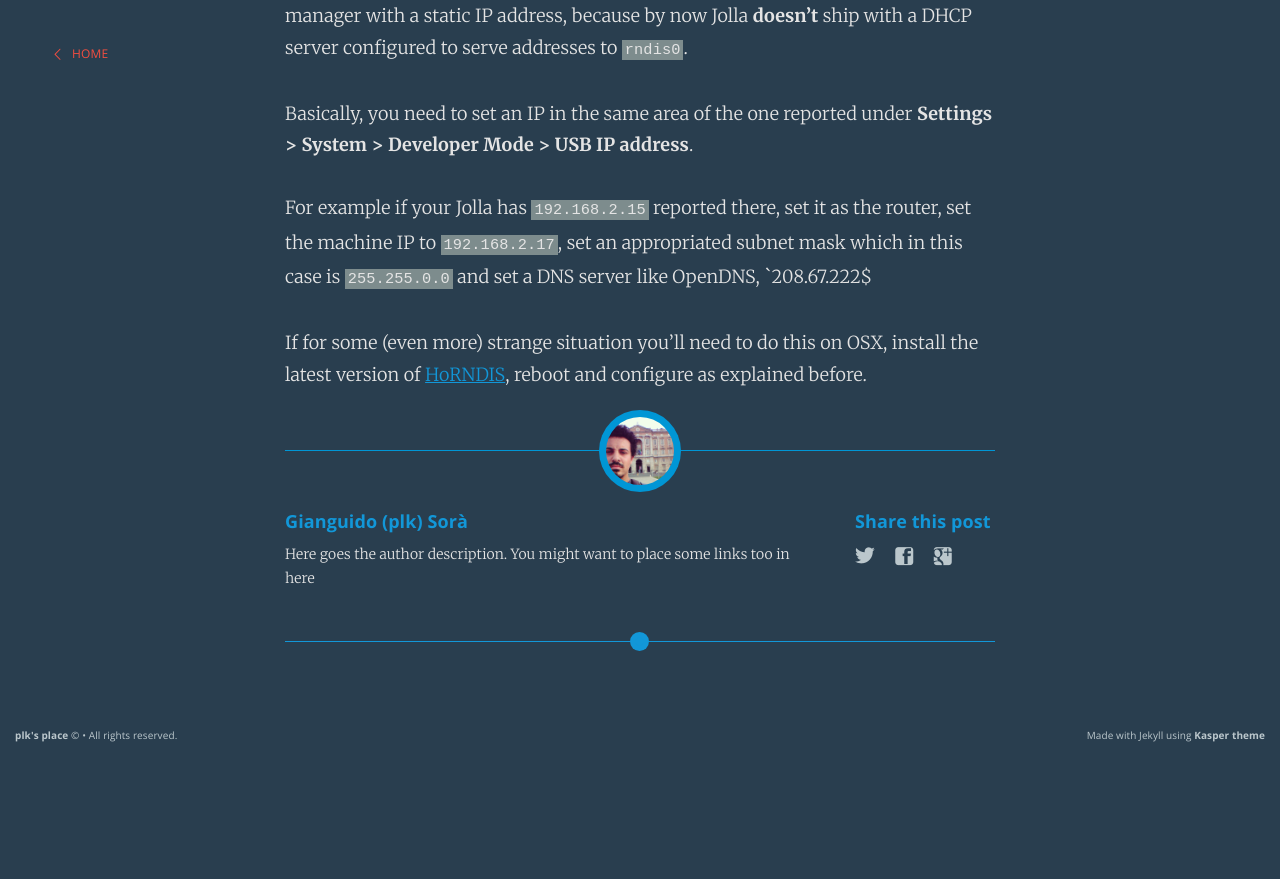
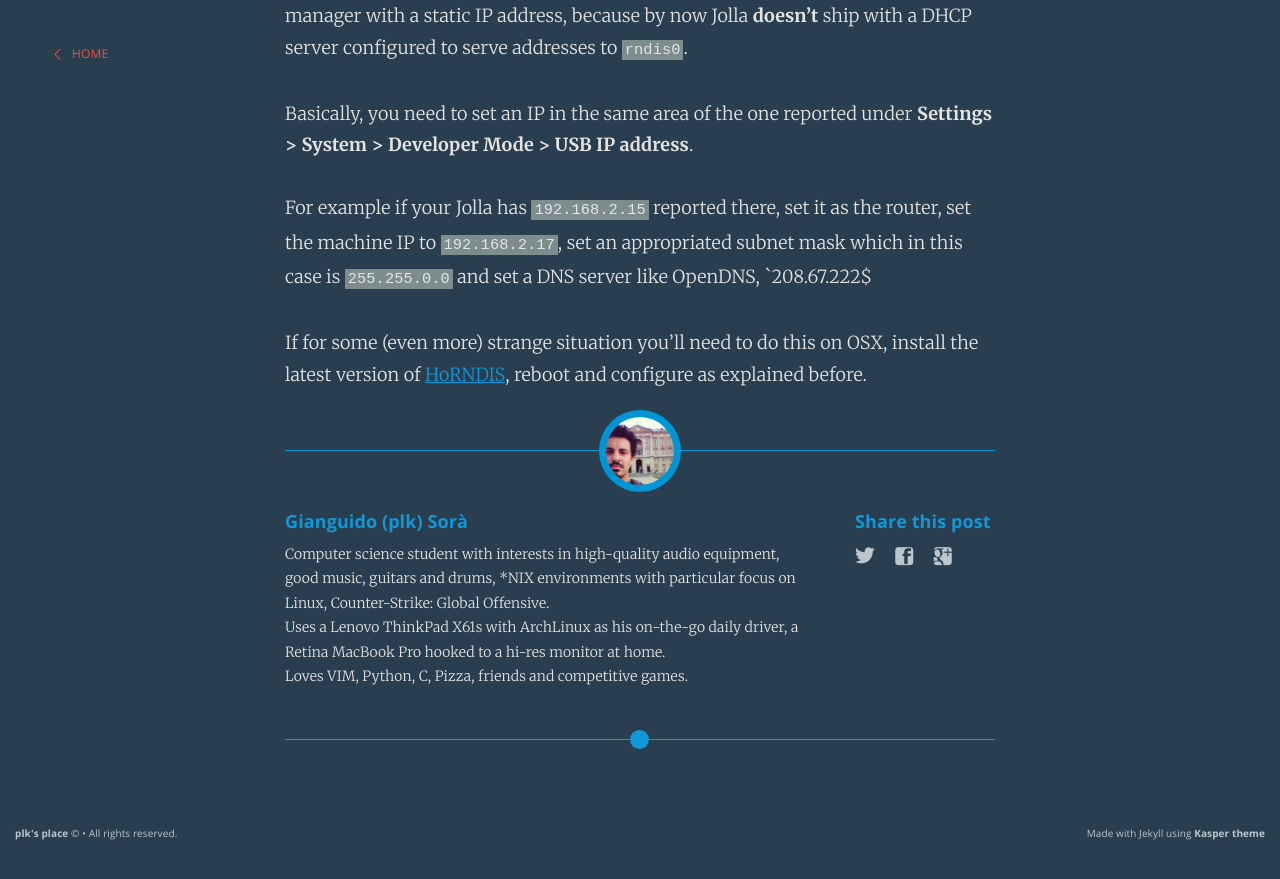
Before and after one commit to gsora/gsora.github.io, a Jekyll site: the page built from _posts/2015-01-04-jolla-thethering-hacks.markdown, in a window 1280 px wide and 900 px high, scrolled down 999 px. Shown: the top 879 px of the window. Built offline with Jekyll 4.4.1, drawn with Linux system fonts in a browser that asks for light colours; Markdown is read by kramdown in place of the engine named in the settings; before the commit the page ends 1801 px from its top, so only the background shows below that.

Commit message:
minor changes

```diff
--- a/_config.yml
+++ b/_config.yml
@@ -5,7 +5,7 @@
 markdown: redcarpet
 highlighter: pygments
 logo: false
-paginate: 15
+paginate: 4
 baseurl: /
 domain_name: 'http://blog.urandom.me'
 google_analytics: 'UA-XXXXXXXX-X'
@@ -13,3 +13,5 @@
 # Details for the RSS feed generator
 url:            'blog.urandom.me'
 author:         'Gianguido (plk) Sorà'
+permalink: pretty
+about: false
--- a/_layouts/post.html
+++ b/_layouts/post.html
@@ -72,7 +72,9 @@
                     <h4> {{ site.author }} </h4>
                     <!-- Author Bio -->
                     <p>
-                        Here goes the author description. You might want to place some links too in here
+                    Computer science student with interests in high-quality audio equipment, good music, guitars and drums, *NIX environments with particular focus on Linux, Counter-Strike: Global Offensive.</br>
+                    Uses a Lenovo ThinkPad X61s with ArchLinux as his on-the-go daily driver, a Retina MacBook Pro hooked to a hi-res monitor at home.</br>
+                    Loves VIM, Python, C, Pizza, friends and competitive games.
                     </p>
                 </section>
             {% endif %}
--- a/index.html
+++ b/index.html
@@ -12,14 +12,13 @@
                     <img src="{{ page.logo }}" alt="Blog Logo" />
                 </a>
             {% endif %}
-        <a class="subscribe-button icon-feed" href="{{ site.baseurl }}rss.xml">Subscribe</a>
+            <!---<a class="subscribe-button icon-feed" href="{{ site.baseurl }}rss.xml">Subscribe</a> -->
     </nav>
     <div class="vertical">
         <div class="main-header-content inner">
             <h1 class="page-title">{{ site.name }}</h1>
             <h2 class="page-description">
                 {% if site.description %} {{ site.description }}. {% endif %}
-                {% if page.about %} <a href='{{ site.baseurl }}{{ page.about }}'> About me </a> {% endif %}
             </h2>
         </div>
     </div>
```
